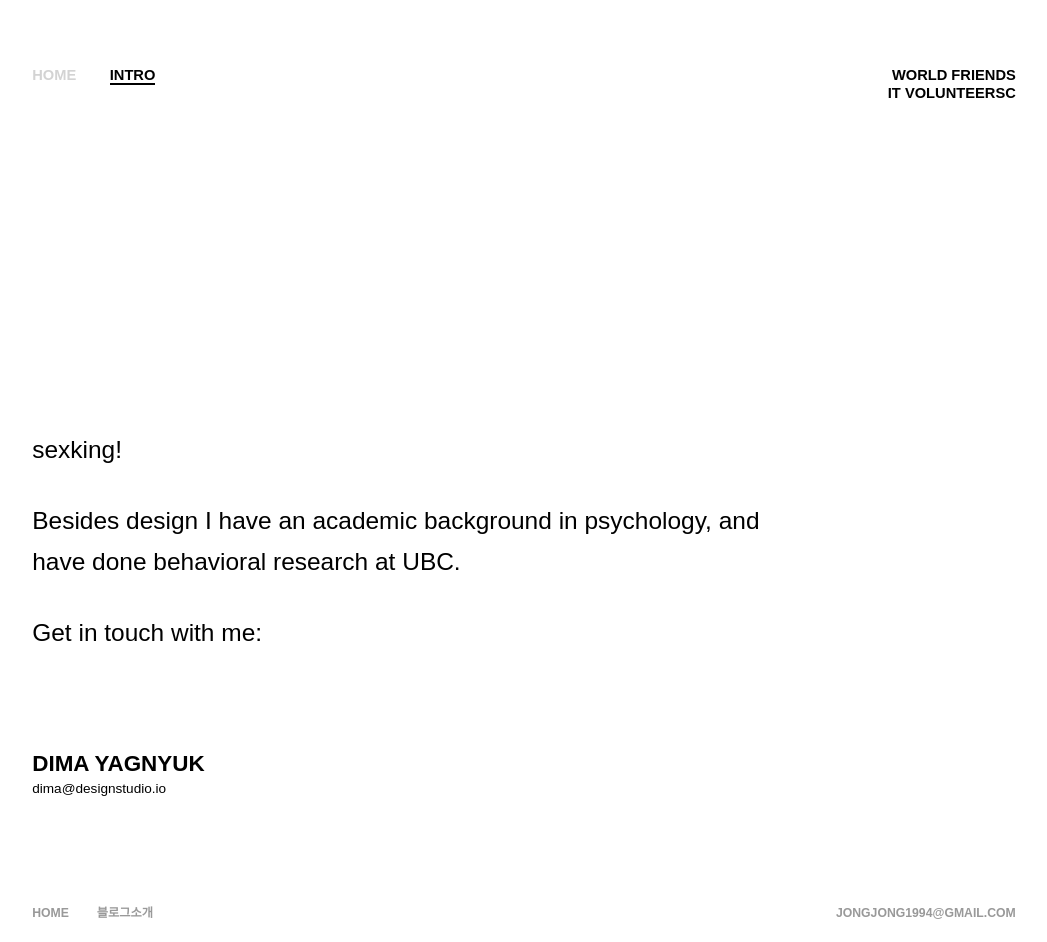
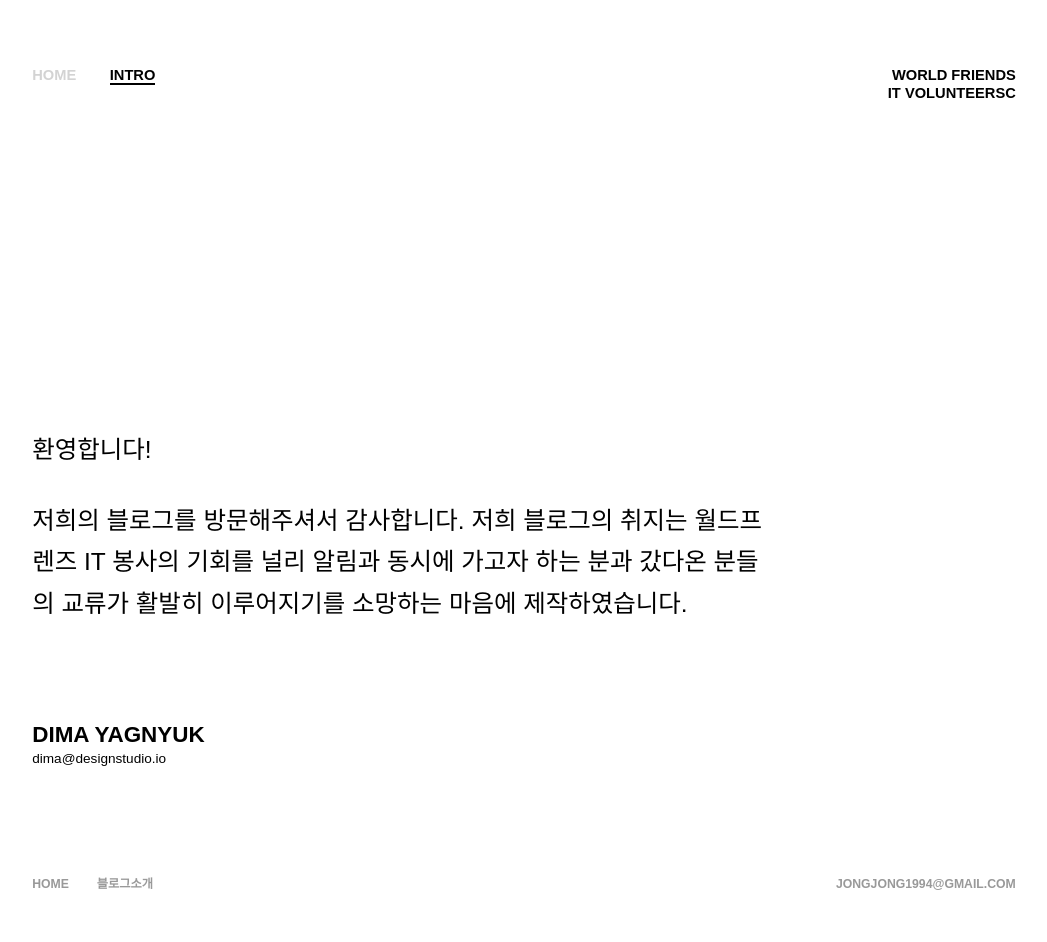
Before and after one commit to gks0405/shahn950128.github.com, a Jekyll site: the page built from profile/index.html, in a window 1280 px wide. Shown: the whole page, without its empty margins (116-1163 px from the left). Built offline with Jekyll 4.4.1, drawn with Linux system fonts in a browser that asks for light colours; nearby versions of some CDN libraries; after the commit the page ends 913 px from its top, so only the background shows below that.

Commit message:
Update about_section.html

```diff
--- a/_includes/core_components/about_section.html
+++ b/_includes/core_components/about_section.html
@@ -2,9 +2,17 @@
 	<div class='about_content content_offset'>
 		<div class='copy_content seventy_five'>
 			<!--<p>Independent designer in Vancouver, BC.</p>-->
-			<p>sexking!</p>
-			<p>Besides design I have an academic background in psychology, and have done behavioral research at UBC.</p>
-			<p>Get in touch with me:</p>
+			<p>환영합니다!</p>
+			<p>저희의 블로그를 방문해주셔서 감사합니다.
+
+저희 블로그의 취지는 월드프렌즈 IT 봉사의 기회를
+
+널리 알림과 동시에 가고자 하는 분과 갔다온 분들의
+
+교류가 활발히 이루어지기를 소망하는 마음에
+
+제작하였습니다.</p>
+
 		</div>
 		<div class='meta_info'>
 			<span class='meta_title'><a class='' href="mailto:dima@designstudio.io">dima yagnyuk</a></span></br>
```
